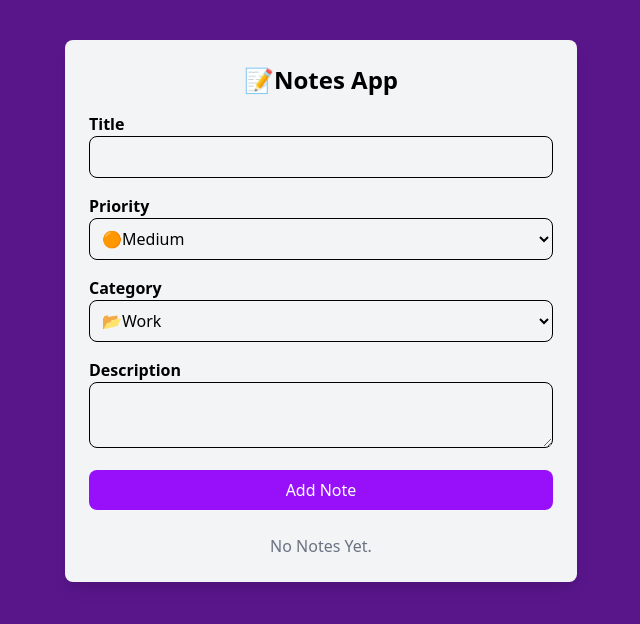
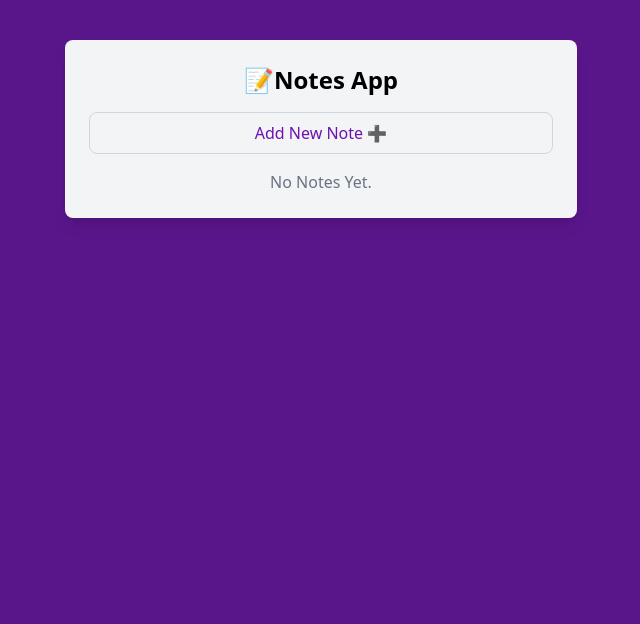
Before and after one commit to Wahed126/Note-app, a React (Vite) app: page / in a window 1280 px wide. Shown: the top 624 px of the page, without its empty margins (319-959 px from the left). Built offline with nearby package versions, Linux system fonts and the light colour scheme.

Commit message:
Make the form collasible.

```diff
--- a/src/components/NoteForm.jsx
+++ b/src/components/NoteForm.jsx
@@ -6,6 +6,7 @@
     category: "Work",
     description: "",
   });
+  const [isFormVisible, setIsFormVisible] = useState(false);
   const handleChange = (e) => {
     setFormData({
       ...formData,
@@ -39,6 +40,15 @@
     });
   };
   return (
+    <>
+      <button
+        onClick={() => setIsFormVisible(!isFormVisible)}
+        className="w-full bg-gray-100 border border-gray-300 text-purple-800 py-2 rounded-lg cursor-pointer hover:bg-purple-200 hover:border-purple-300 transition mb-4"
+      >
+        {isFormVisible ? "Hide Form ✖️" : "Add New Note ➕"}
+      </button>
+      {/* Form */}
+      {isFormVisible && (
         <form onSubmit={handleForm} className="mb-6">
           <div className="mb-4">
             <label htmlFor="title" className="block font-semibold">
@@ -103,6 +113,8 @@
             Add Note
           </button>
         </form>
+      )}
+    </>
   );
 };
 
```
Lines whose indentation alone changed are shown as unchanged.
